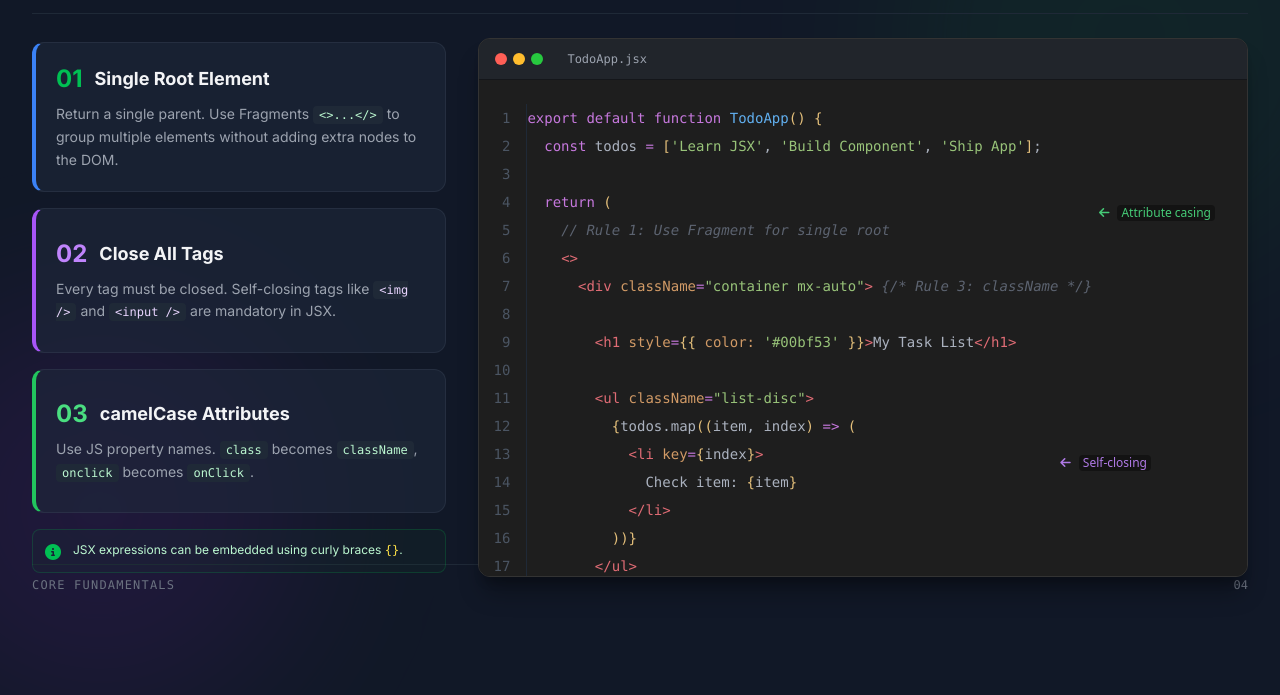
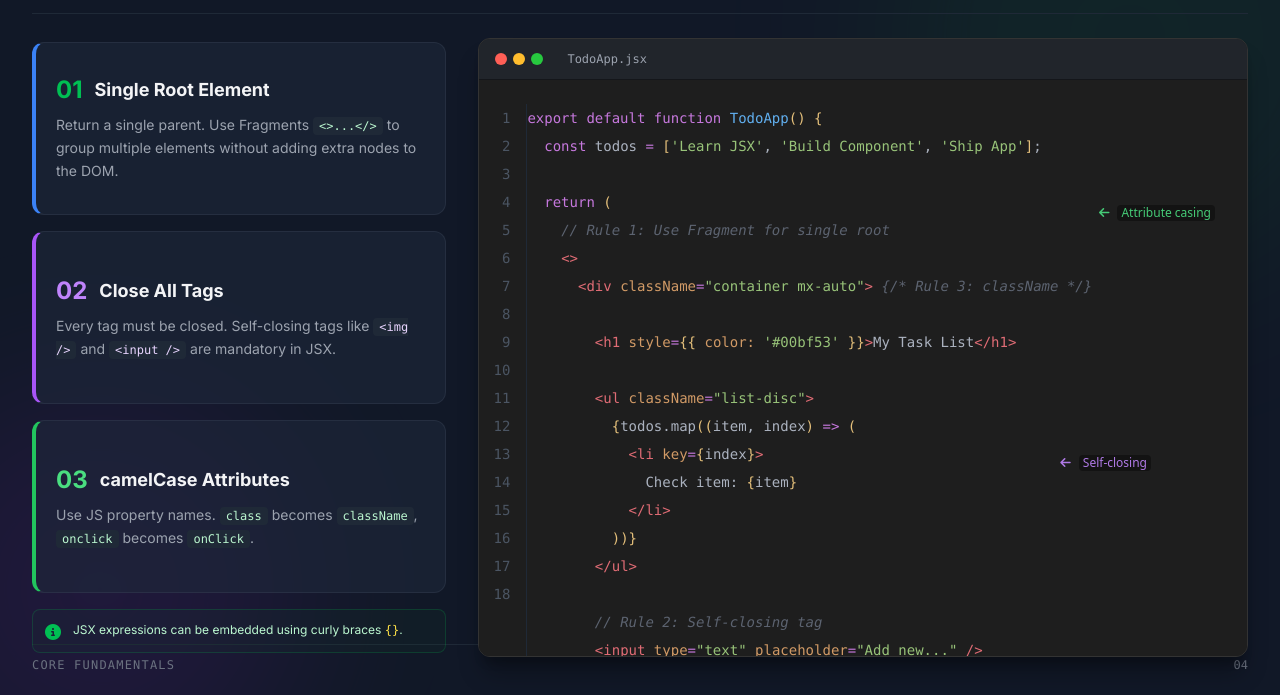
Before and after one commit to jalaldhalipM/PPT, a plain HTML site: page slide4.html in a window 1280 px wide. Shown: the part 111-806 px from the top of the page. Drawn offline with nearby package versions, Linux system fonts and the light colour scheme.

Commit message:
Update slide4.html

```diff
--- a/slide4.html
+++ b/slide4.html
@@ -86,7 +86,7 @@
 </head>
 
 <body class="bg-gray-900 text-white m-0 p-0 overflow-hidden">
-    <div class="w-[1280px] h-[720px] relative flex flex-col p-8 font-['Inter']">
+    <div class="w-screen h-screen relative flex flex-col p-8 font-['Inter']">
         <!-- Background Decor (Circles instead of gradients) -->
         <div
             class="absolute top-[-100px] right-[-100px] w-[500px] h-[500px] bg-green-900 rounded-full opacity-20 blur-[80px] pointer-events-none z-0">
@@ -164,7 +164,8 @@
                 <div class="bg-green-900/10 border border-[#00bf53]/20 rounded-lg p-3 flex items-start gap-3">
                     <i class="fa-solid fa-circle-info text-[#00bf53] mt-0.5"></i>
                     <p class="text-xs text-green-200 leading-tight">JSX expressions can be embedded using curly braces
-                        <span class="font-mono text-yellow-300">{}</span>.</p>
+                        <span class="font-mono text-yellow-300">{}</span>.
+                    </p>
                 </div>
             </div>
             <!-- Right Side: Large Code Block (65%) -->
```
